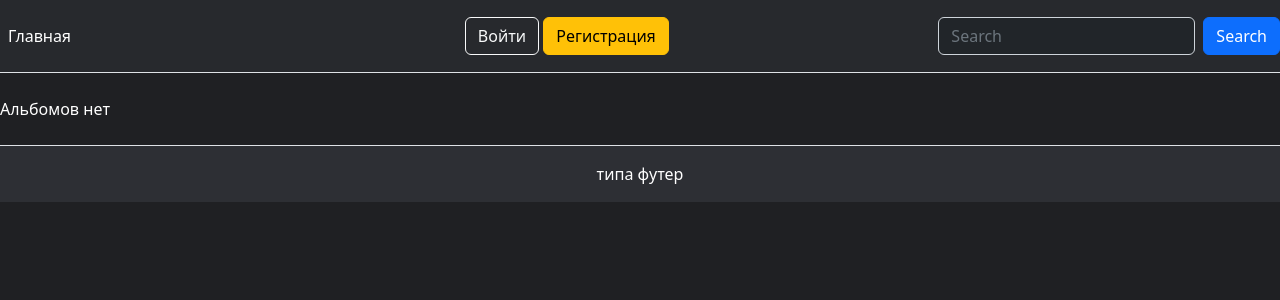
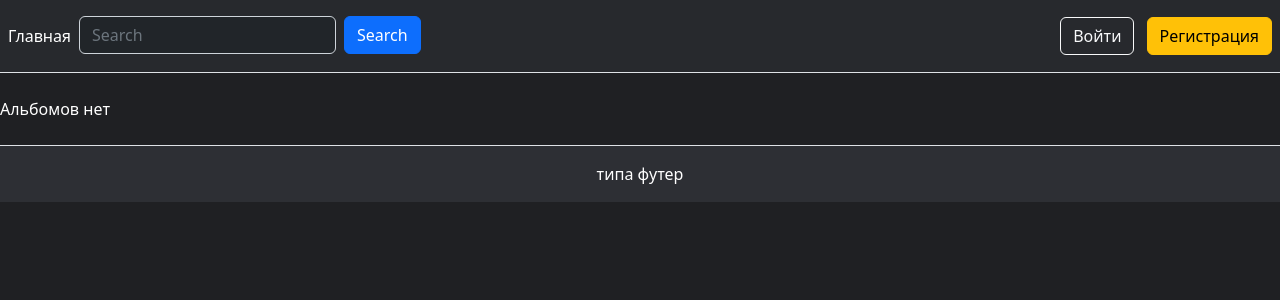
Before and after one commit to arte322m/music_library, a Django app: page /album/ in a window 1280 px wide. Shown: the top 300 px of the page. Run offline with Django 4.2, Linux system fonts and the light colour scheme; data that the repository does not hold is empty; some libraries are stand-ins or nearby versions.

Commit message:
commit spacing

```diff
--- a/kAboom/templates/kAboom/base.html
+++ b/kAboom/templates/kAboom/base.html
@@ -12,32 +12,51 @@
 <body>
 
 <header class="d-flex flex-wrap align-items-center justify-content-center justify-content-md-between py-3 mb-4 border-bottom">
-    <ul class="nav col-12 col-md-auto mb-2 justify-content-center mb-md-0">
 
-        <a href="/" class="nav-link px-2 text-white">Главная</a>
         {% if user.is_authenticated %}
-            <li><a href="{% url 'kAboom:favorites' user.id %}" class="nav-link px-2 text-white">Избранное</a></li>
-            <li><a href="{% url 'kAboom:my_playlists' %}" class="nav-link px-2 text-white">Мои Плейлисты</a></li>
+            <ul class="nav col-12 col-md-auto mb-2 justify-content-center mb-md-0">
+                <a href="/" class="nav-link px-2 text-white">Главная</a>
+
+                <li>
+                    <a href="{% url 'kAboom:favorites' user.id %}" class="nav-link px-2 text-white">Избранное</a>
+                </li>
+                <li>
+                    <a href="{% url 'kAboom:my_playlists' %}" class="nav-link px-2 text-white">Мои Плейлисты</a>
+                </li>
+                <li>
+                    <form action="{% url 'kAboom:track_search' %}" class="d-flex" role="search" method="post">
+                        {% csrf_token %}
+                        <input class="form-control form-control-dark text-bg-dark me-2" type="search" placeholder="Search" aria-label="Search" value="{{ search_text }}" name="search_text" required>
+                        <button class="btn btn-primary" type= "submit">Search</button>
+                    </form>
+                </li>
             </ul>
             <div class="col-md-3 text-end">
-            <strong>{{ user.username }}</strong>
-            <a href="{% url 'kAboom:logout' %}"><button type="button" class="btn btn-danger">Выйти</button></a>
+                <strong>{{ user.username }}</strong>
+                <a href="{% url 'kAboom:logout' %}">
+                    <button type="button" class="btn btn-danger ms-2 me-2">Выйти</button>
+                </a>
             </div>
         {% else %}
-            </ul>
+            <ul class="nav col-12 col-md-auto mb-2 justify-content-center mb-md-0">
+                <a href="/" class="nav-link px-2 text-white">Главная</a>
+                    <li>
+                        <form action="{% url 'kAboom:track_search' %}" class="d-flex" role="search" method="post">
+                            {% csrf_token %}
+                            <input class="form-control form-control-dark text-bg-dark me-2" type="search" placeholder="Search" aria-label="Search" value="{{ search_text }}" name="search_text" required>
+                            <button class="btn btn-primary" type= "submit">Search</button>
+                        </form>
+                    </li>
+                </ul>
             <div class="col-md-3 text-end">
-            <a href="{% url 'kAboom:login' %}"><button type="button" class="btn btn-outline-light">Войти</button></a>
-            <a href="{% url 'kAboom:registration' %}"><button type="button" class="btn btn-warning  ">Регистрация</button></a>
+                <a href="{% url 'kAboom:login' %}">
+                    <button type="button" class="btn btn-outline-light me-2">Войти</button>
+                </a>
+                <a href="{% url 'kAboom:registration' %}">
+                    <button type="button" class="btn btn-warning me-2">Регистрация</button>
+                </a>
             </div>
         {% endif %}
-
-        <form action="{% url 'kAboom:track_search' %}" class="d-flex" role="search" method="post">
-            {% csrf_token %}
-          <input class="form-control form-control-dark text-bg-dark me-2" type="search" placeholder="Search" aria-label="Search" value="{{ search_text }}" name="search_text" required>
-          <button class="btn btn-primary" type= "submit">Search</button>
-        </form>
-    </ul>
-
     </header>
 
     <div class="container-fluid">
```
